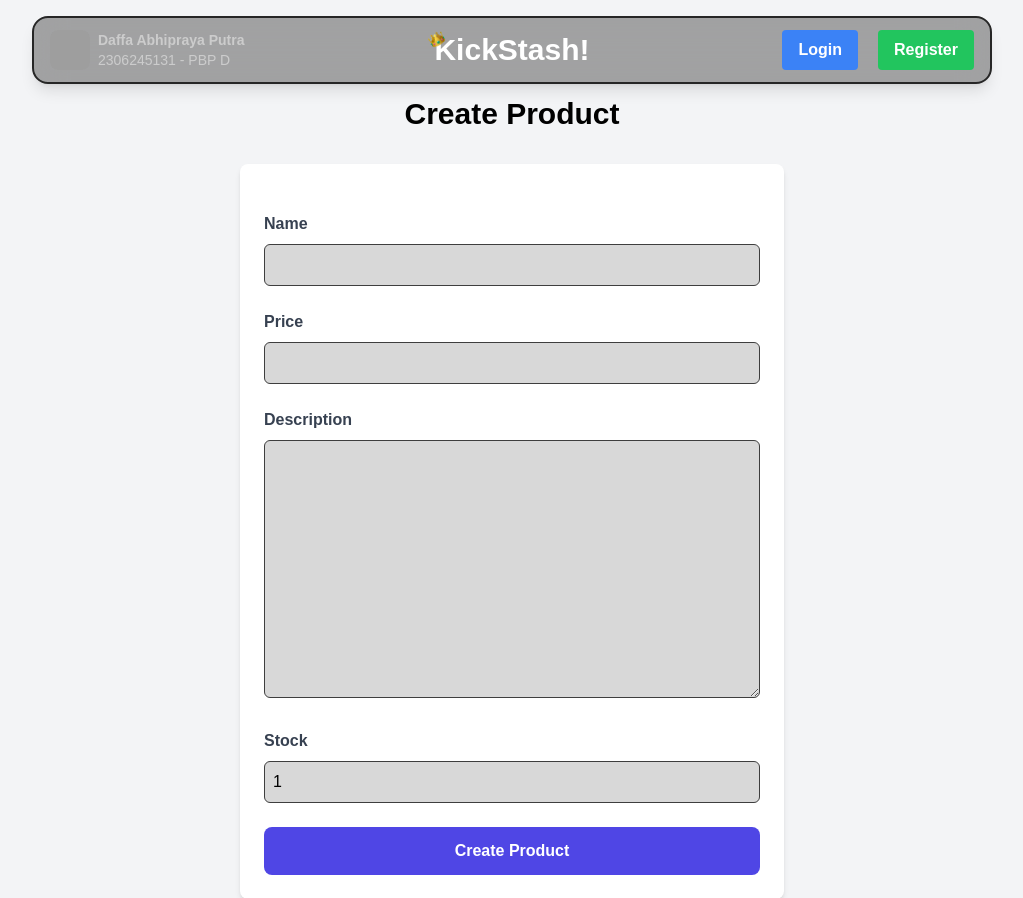
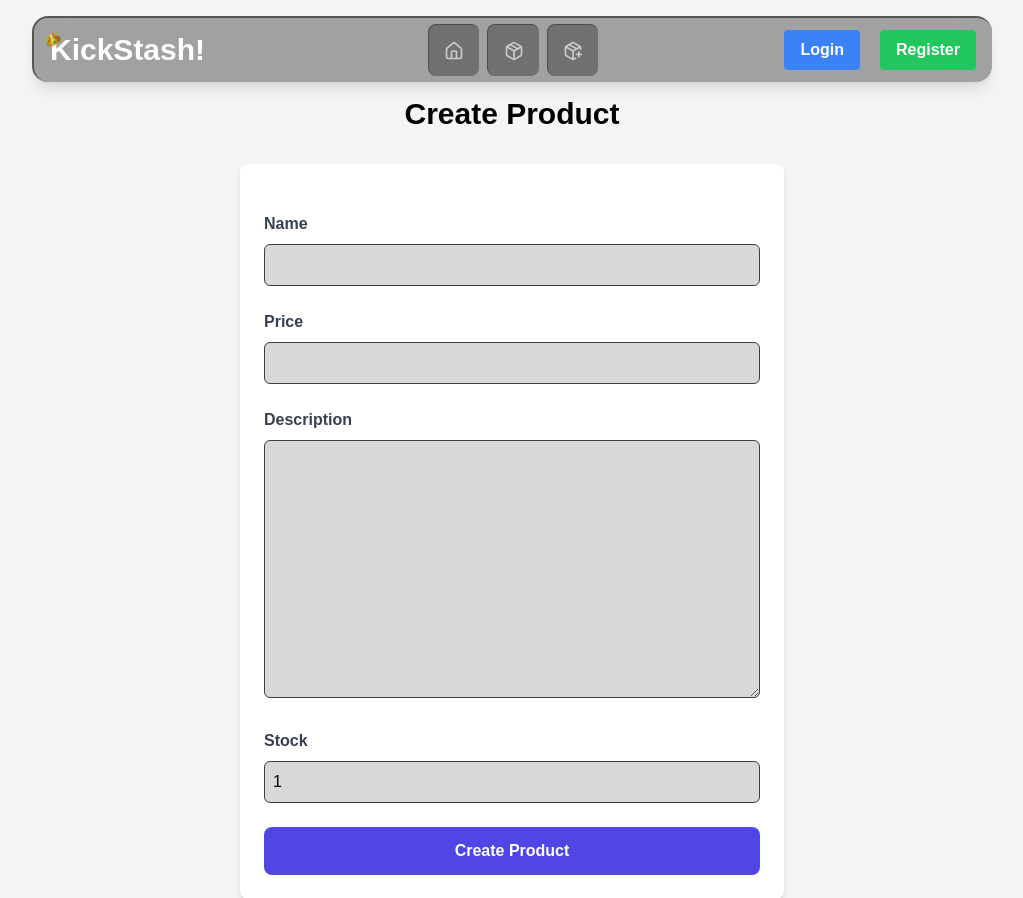
Before and after one commit to absolutepraya/kickstash, a Django app: page /create-product in a window 1280 px wide. Shown: the top 898 px of the page, without its empty margins (128-1151 px from the left). Run offline with Django 5.2, Linux system fonts and the light colour scheme; some libraries are stand-ins or nearby versions; grey boxes are pictures that could not be loaded.

```diff
--- a/main/templates/card_product.html
+++ b/main/templates/card_product.html
@@ -1,7 +1,7 @@
 {% load static %} {% load custom_filters %}
 
 <div class="relative break-inside-avoid text-[#cccccc]">
-	<div class="relative shadow-md rounded-2xl break-inside-avoid flex flex-col border transform hover:rotate-1 transition-transform duration-300 p-4 items-center space-y-3 border-[#262626] shadow-lg h-[35rem]">
+	<div class="relative shadow-md rounded-2xl break-inside-avoid flex flex-col border-t-2 border-l-2 transform hover:rotate-1 transition-transform duration-300 p-4 items-center space-y-3 border-[#262626] shadow-lg h-[35rem]">
 		<div class="w-full !aspect-square rounded-xl overflow-hidden flex items-center justify-center bg-[#262626]">
 			<img src="{% static 'image/noimage.svg' %}" alt="No image available" class="w-1/4 h-1/4 object-cover rounded-lg" />
 		</div>
--- a/main/templates/main.html
+++ b/main/templates/main.html
@@ -1,12 +1,13 @@
 {% extends 'base.html' %} {% load static %} {% block meta %}
 <title>KickStash!</title>
 {% endblock meta %} {% block content %} {% include 'navbar.html' %}
-<div class="overflow-x-hidden md:px-8 pb-8 pt-32 min-h-screen bg-[#0d0d0d] flex flex-col w-screen space-y-12 items-center text-[#cccccc]">
+<div class="overflow-x-hidden md:px-8 pt-32 min-h-screen bg-[#0d0d0d] flex flex-col w-screen space-y-12 items-center text-[#cccccc]">
 	<div class="flex flex-col space-y-10 w-[70rem] justify-center items-center">
 		<img src="{% static 'image/promo/hoka.webp' %}" alt="Weekend" class="w-[70rem] rounded-xl" />
 	</div>
 	<div class="flex flex-col space-y-8 w-[70rem]">
-		<div class="flex flex-row space-x-4 w-[70rem] justify-start items-center">
+		<div class="relative flex flex-row space-x-4 w-[70rem] justify-start items-center">
+			<div id="my-products" class="absolute -top-32"></div>
 			<p class="font-semibold text-2xl tracking-widest">My Products</p>
 			<div class="w-full h-0.5 bg-[#262626] w-auto flex-grow"></div>
 		</div>
@@ -42,5 +43,6 @@
 		<div class="columns-1 sm:columns-2 lg:columns-3 gap-6 space-y-6 w-[70rem]">{% for product in products %} {% include 'card_product.html' with product=product %} {% endfor %}</div>
 		{% endif %}
 	</div>
+	{% include 'footer.html' with student_name=student_name student_id=student_id student_class=student_class %}
 </div>
 {% endblock content %}
--- a/static/css/global.css
+++ b/static/css/global.css
@@ -2,10 +2,12 @@ body {
 	font-family: sans-serif;
 	margin: 0;
 	padding: 0;
+	scroll-behavior: smooth;
 }
 
 html {
 	overscroll-behavior: none;
+	scroll-behavior: smooth;
 }
 
 .form-style form input,
--- a/templates/navbar.html
+++ b/templates/navbar.html
@@ -1,24 +1,11 @@
 {% load static %}
 
 <nav
-	class="shadow-lg fixed top-4 left-1/2 z-40 w-[60rem] -translate-x-1/2 rounded-2xl border-2 backdrop-blur-lg bg-opacity-40 bg-[#262626] border-[#262626] text-[#cccccc] shadow-lg"
+	class="shadow-lg fixed top-4 left-1/2 z-40 w-[60rem] -translate-x-1/2 rounded-2xl border-t-2 border-l-2 backdrop-blur-lg bg-opacity-40 bg-[#262626] border-[#262626] text-[#cccccc] shadow-lg border-opacity-60"
 >
 	<div class="max-w-7xl px-4">
 		<div class="flex items-center justify-between h-16">
-			<div class="flex flex-row w-1/3 space-x-2">
-				<a href="https://abhipraya.dev" target="_blank">
-					<img
-						src="{% static 'image/pfp.svg' %}"
-						alt="KickStash Logo"
-						class="w-10 h-10 rounded-lg"
-					/>
-				</a>
-				<div class="flex flex-col space-y-0 text-sm">
-					<p class="font-bold">Daffa Abhipraya Putra</p>
-					<p>2306245131 - PBP D</p>
-				</div>
-			</div>
-			<div class="flex items-center w-1/3 justify-center relative">
+			<div class="flex items-center w-1/3 justify-left relative">
 				<h1 class="text-3xl font-extrabold text-center relative text-white">
 					<img
 						src="{% static 'image/crown.png' %}"
@@ -27,6 +14,20 @@
 					/>
 					KickStash!
 				</h1>
+			</div>
+			<div class="flex flex-row w-1/3 space-x-2 h-full justify-center items-center">
+				{% comment %} Home {% endcomment %}
+				<a class='h-[80%] aspect-square border-t border-l rounded-lg background bg-[#262626] bg-opacity-40 border-[#3e3e3e] flex items-center justify-center border-opacity-70' href='#'>
+					<svg xmlns="http://www.w3.org/2000/svg" width="20" height="20" viewBox="0 0 24 24" fill="none" stroke="currentColor" stroke-width="2" stroke-linecap="round" stroke-linejoin="round" class="lucide lucide-house"><path d="M15 21v-8a1 1 0 0 0-1-1h-4a1 1 0 0 0-1 1v8"/><path d="M3 10a2 2 0 0 1 .709-1.528l7-5.999a2 2 0 0 1 2.582 0l7 5.999A2 2 0 0 1 21 10v9a2 2 0 0 1-2 2H5a2 2 0 0 1-2-2z"/></svg>
+				</a>
+				{% comment %} My products {% endcomment %}
+				<a class='h-[80%] aspect-square border-t border-l rounded-lg background bg-[#262626] bg-opacity-40 border-[#3e3e3e] flex items-center justify-center border-opacity-70' href='#my-products'>
+					<svg xmlns="http://www.w3.org/2000/svg" width="20" height="20" viewBox="0 0 24 24" fill="none" stroke="currentColor" stroke-width="2" stroke-linecap="round" stroke-linejoin="round" class="lucide lucide-package"><path d="m7.5 4.27 9 5.15"/><path d="M21 8a2 2 0 0 0-1-1.73l-7-4a2 2 0 0 0-2 0l-7 4A2 2 0 0 0 3 8v8a2 2 0 0 0 1 1.73l7 4a2 2 0 0 0 2 0l7-4A2 2 0 0 0 21 16Z"/><path d="m3.3 7 8.7 5 8.7-5"/><path d="M12 22V12"/></svg>
+				</a>
+				{% comment %} Create new product {% endcomment %}
+				<a class='h-[80%] aspect-square border-t border-l rounded-lg background bg-[#262626] bg-opacity-40 border-[#3e3e3e] flex items-center justify-center border-opacity-70' href='#my-products'>
+					<svg xmlns="http://www.w3.org/2000/svg" width="20" height="20" viewBox="0 0 24 24" fill="none" stroke="currentColor" stroke-width="2" stroke-linecap="round" stroke-linejoin="round" class="lucide lucide-package-plus"><path d="M16 16h6"/><path d="M19 13v6"/><path d="M21 10V8a2 2 0 0 0-1-1.73l-7-4a2 2 0 0 0-2 0l-7 4A2 2 0 0 0 3 8v8a2 2 0 0 0 1 1.73l7 4a2 2 0 0 0 2 0l2-1.14"/><path d="m7.5 4.27 9 5.15"/><polyline points="3.29 7 12 12 20.71 7"/><line x1="12" x2="12" y1="22" y2="12"/></svg>
+				</a>
 			</div>
 			<div
 				class="hidden md:flex items-center w-1/3 justify-end space-x-3 overflow-hidden"
@@ -72,7 +73,7 @@
 				</a>
 				{% endif %}
 			</div>
-			<!-- <div class="md:hidden flex items-center">
+			<div class="md:hidden flex items-center">
 				<button class="mobile-menu-button">
 					<svg
 						class="w-6 h-6 text-white"
@@ -86,7 +87,7 @@
 						<path d="M4 6h16M4 12h16M4 18h16"></path>
 					</svg>
 				</button>
-			</div> -->
+			</div>
 		</div>
 	</div>
 	<!-- Mobile menu -->
```
Also changed, not shown: main/templates/footer.html (added, +12 -0 lines).
